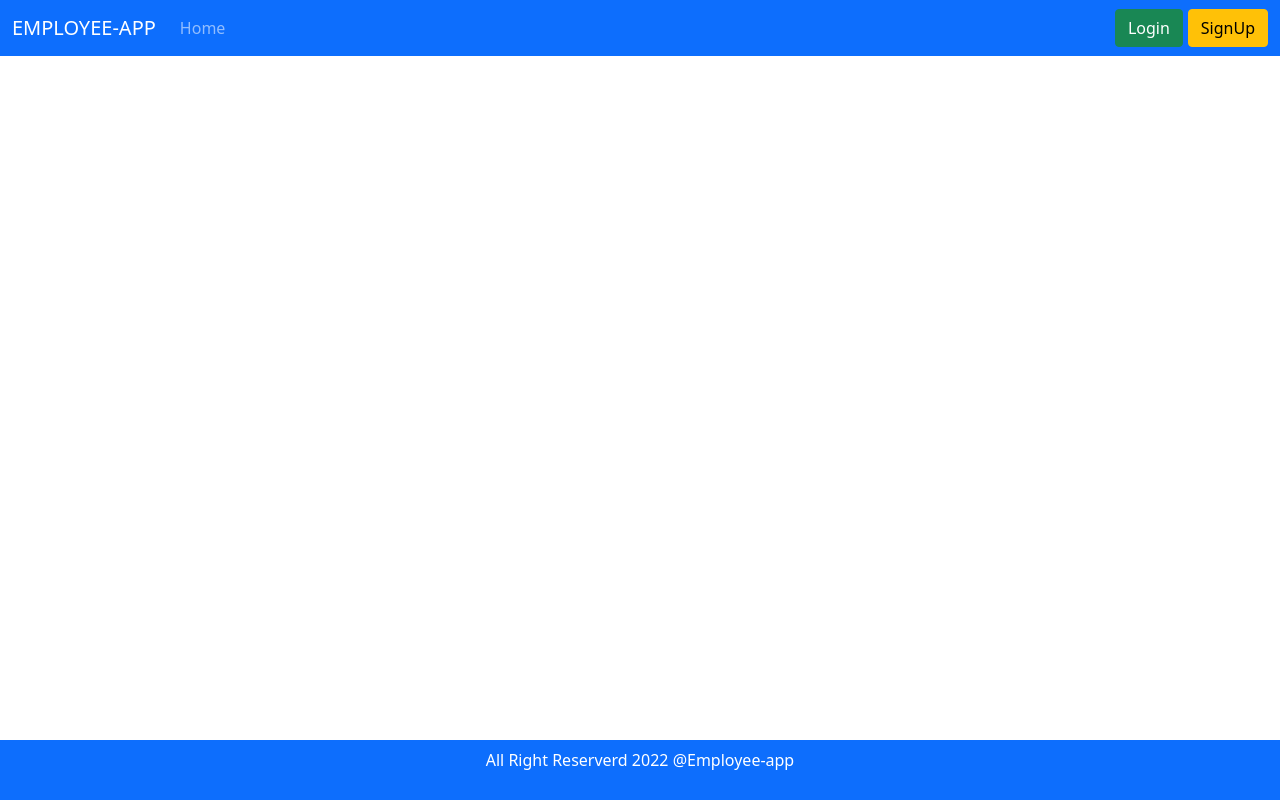
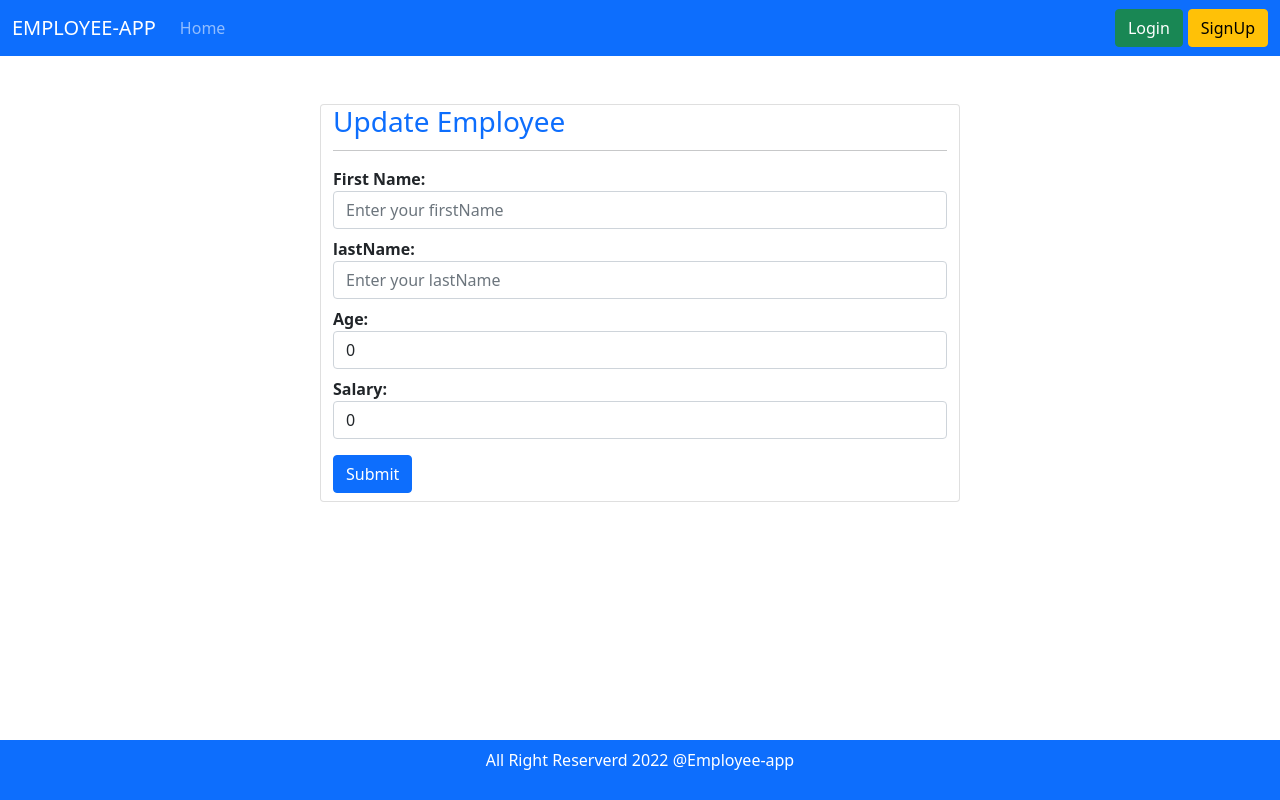
Before and after one commit to Jevison7x/EmployeeAppFontEnd, an Angular app: page /update-employee/1 in a window 1280 px wide. Before the commit this address led to /. Built offline with nearby package versions, Linux system fonts and the light colour scheme; no server answers.

Commit message:
Added update button to the employeeList table, created the Update employeeComponent

```diff
--- a/src/app/_services/employee.service.ts
+++ b/src/app/_services/employee.service.ts
@@ -8,6 +8,7 @@ import { Employee } from '../employee';
 })
 export class EmployeeService {
   PATH_OF_API = 'http://localhost:8080/EmployeeApp';
+  GET_PATH_OF_API = 'http://localhost:8080/EmployeeApp/getEmployees/';
   requestHeader = new HttpHeaders({ 'No-Auth': 'True' });
   constructor(private httpclient: HttpClient) {}
 
@@ -29,4 +30,20 @@ export class EmployeeService {
       }
     );
   }
+
+  getEmployeeById(employeeId: string): Observable<Employee> {
+    return this.httpclient.get<Employee>(this.PATH_OF_API + '/' + employeeId, {
+      headers: this.requestHeader,
+    });
+  }
+
+  updateEmployee(employeeId: string, employee: Employee): Observable<Object> {
+    return this.httpclient.put<Employee>(
+      this.PATH_OF_API + '/' + employeeId,
+      employee,
+      {
+        headers: this.requestHeader,
+      }
+    );
+  }
 }
--- a/src/app/app-routing.module.ts
+++ b/src/app/app-routing.module.ts
@@ -7,6 +7,7 @@ import { ForbiddenComponent } from './forbidden/forbidden.component';
 import { HomeComponent } from './home/home.component';
 import { LoginComponent } from './login/login.component';
 import { SignupComponent } from './signup/signup.component';
+import { UpdateEmployeeComponent } from './update-employee/update-employee.component';
 import { UserComponent } from './user/user.component';
 
 const routes: Routes = [
@@ -18,6 +19,7 @@ const routes: Routes = [
   { path: 'signup', component: SignupComponent },
   { path: 'employee-list', component: EmployeeListComponent },
   { path: 'create-employee', component: CreateEmployeeComponent },
+  { path: 'update-employee/:employeeId', component: UpdateEmployeeComponent },
 ];
 
 @NgModule({
--- a/src/app/app.component.ts
+++ b/src/app/app.component.ts
@@ -3,7 +3,7 @@ import { Component } from '@angular/core';
 @Component({
   selector: 'app-root',
   templateUrl: './app.component.html',
-  styleUrls: ['./app.component.css']
+  styleUrls: ['./app.component.css'],
 })
 export class AppComponent {
   title = 'jwt-youtube-ui';
--- a/src/app/app.module.ts
+++ b/src/app/app.module.ts
@@ -19,6 +19,7 @@ import { SignupComponent } from './signup/signup.component';
 import { EmployeeListComponent } from './employee-list/employee-list.component';
 import { FooterComponent } from './footer/footer.component';
 import { CreateEmployeeComponent } from './create-employee/create-employee.component';
+import { UpdateEmployeeComponent } from './update-employee/update-employee.component';
 
 @NgModule({
   declarations: [
@@ -33,6 +34,7 @@ import { CreateEmployeeComponent } from './create-employee/create-employee.compo
     EmployeeListComponent,
     FooterComponent,
     CreateEmployeeComponent,
+    UpdateEmployeeComponent,
   ],
   imports: [
     BrowserModule,
--- a/src/app/employee-list/employee-list.component.html
+++ b/src/app/employee-list/employee-list.component.html
@@ -8,6 +8,7 @@
         <th>Last Name</th>
         <th>Age</th>
         <th>Salary</th>
+        <th>Actions</th>
       </tr>
     </thead>
     <tbody>
@@ -16,6 +17,14 @@
         <td>{{ employee.lastName }}</td>
         <td>{{ employee.age }}</td>
         <td>${{ employee.salary }}</td>
+        <td>
+          <button
+            (click)="updateEmployee(employee.employeeId)"
+            class="btn btn-info"
+          >
+            Update
+          </button>
+        </td>
       </tr>
     </tbody>
   </table>
--- a/src/app/employee-list/employee-list.component.ts
+++ b/src/app/employee-list/employee-list.component.ts
@@ -1,4 +1,5 @@
 import { Component, OnInit } from '@angular/core';
+import { Router } from '@angular/router';
 import { Employee } from '../employee';
 import { EmployeeService } from '../_services/employee.service';
 
@@ -10,7 +11,10 @@ import { EmployeeService } from '../_services/employee.service';
 export class EmployeeListComponent implements OnInit {
   employees: Employee[] = [];
 
-  constructor(private employeeService: EmployeeService) {}
+  constructor(
+    private employeeService: EmployeeService,
+    private router: Router
+  ) {}
 
   ngOnInit(): void {
     this.getEmployees();
@@ -44,4 +48,8 @@ export class EmployeeListComponent implements OnInit {
       }
     );
   }
+
+  updateEmployee(employeeId: string) {
+    this.router.navigate(['update-employee', employeeId]);
+  }
 }
--- /dev/null
+++ b/src/app/update-employee/update-employee.component.html
@@ -0,0 +1,52 @@
+<div class="container col-md-6 offset-md-3 mt-5 card">
+  <h3 style="color: #0d6efd; margin-bottom: -5px">Update Employee</h3>
+  <hr />
+  <form (ngSubmit)="onSubmit()">
+    <div class="form-group mb-2">
+      <label style="font-weight: bold">First Name:</label>
+      <input
+        type="text"
+        class="form-control"
+        id="firstName"
+        placeholder="Enter your firstName"
+        [(ngModel)]="employee.firstName"
+        name="firstName"
+      />
+    </div>
+    <div class="form-group mb-2">
+      <label style="font-weight: bold">lastName:</label>
+      <input
+        type="text"
+        class="form-control"
+        id="lastName"
+        placeholder="Enter your lastName"
+        [(ngModel)]="employee.lastName"
+        name="lastName"
+      />
+    </div>
+
+    <div class="form-group mb-2">
+      <label style="font-weight: bold">Age:</label>
+      <input
+        type="number"
+        class="form-control"
+        id="age"
+        [(ngModel)]="employee.age"
+        name="age"
+      />
+    </div>
+
+    <div class="form-group">
+      <label style="font-weight: bold">Salary:</label>
+      <input
+        type="number"
+        class="form-control"
+        id="salary"
+        [(ngModel)]="employee.salary"
+        name="salary"
+      />
+    </div>
+
+    <button class="btn btn-primary mt-3 mb-2">Submit</button>
+  </form>
+</div>
--- /dev/null
+++ b/src/app/update-employee/update-employee.component.ts
@@ -0,0 +1,45 @@
+import { Component, OnInit } from '@angular/core';
+import { ActivatedRoute, Router } from '@angular/router';
+import { Employee } from '../employee';
+import { EmployeeService } from '../_services/employee.service';
+
+@Component({
+  selector: 'app-update-employee',
+  templateUrl: './update-employee.component.html',
+  styleUrls: ['./update-employee.component.css'],
+})
+export class UpdateEmployeeComponent implements OnInit {
+  employeeId: string = '';
+  employee: Employee = new Employee();
+  constructor(
+    private employService: EmployeeService,
+    private route: ActivatedRoute,
+    private router: Router
+  ) {}
+
+  ngOnInit(): void {
+    this.employeeId = this.route.snapshot.params['employeeId'];
+    //console.log('this is the param: ' + this.employeeId);
+    this.employService.getEmployeeById(this.employeeId).subscribe(
+      (response) => {
+        console.log('this is the response :' + response);
+        this.employee = response;
+      },
+      (error) => console.log(console.error())
+    );
+  }
+
+  onSubmit() {
+    this.employService.updateEmployee(this.employeeId, this.employee).subscribe(
+      (response) => {
+        //console.log(response);
+        this.gotoEmployeeList();
+      },
+      (error) => console.log(console.error())
+    );
+  }
+
+  gotoEmployeeList() {
+    this.router.navigate(['/employee-list']);
+  }
+}
--- a/src/index.html
+++ b/src/index.html
@@ -1,11 +1,11 @@
-<!doctype html>
+<!DOCTYPE html>
 <html lang="en">
   <head>
-  <meta charset="utf-8">
+    <meta charset="utf-8" />
     <title>JwtYoutubeUi</title>
-  <base href="/">
-  <meta name="viewport" content="width=device-width, initial-scale=1">
-  <link rel="icon" type="image/x-icon" href="favicon.ico">
+    <base href="/" />
+    <meta name="viewport" content="width=device-width, initial-scale=1" />
+    <link rel="icon" type="image/x-icon" href="favicon.ico" />
   </head>
   <body>
     <app-root></app-root>
```
Also changed, not shown: src/app/update-employee/update-employee.component.css (added), 1 other file (tests, documents, lock files or other folders). Lines whose indentation alone changed are shown as unchanged.
